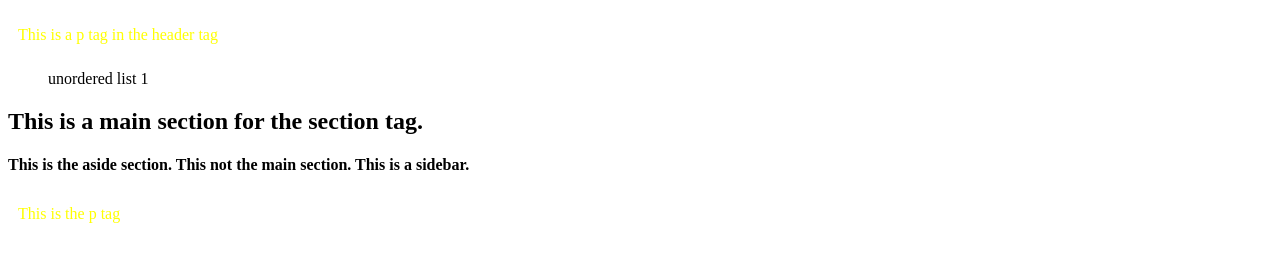
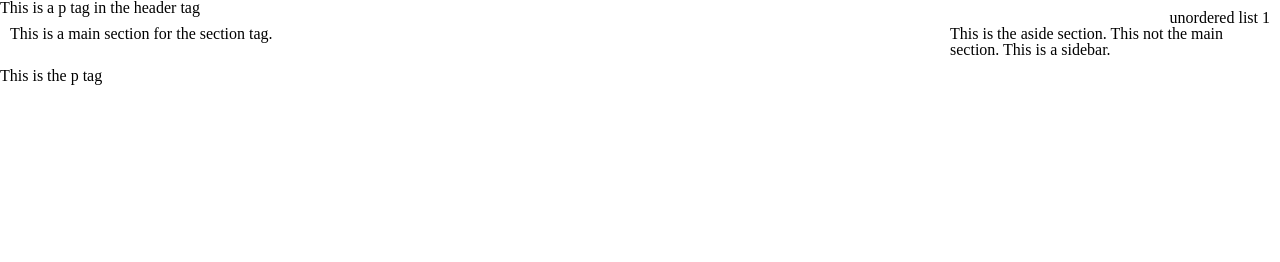
Before and after one commit to ziegeist/Test-Website, a plain HTML site: page index.html in a window 1280 px wide. Drawn offline with Linux system fonts and the light colour scheme.

Commit message:
testing floating and positions on the various tags.

```diff
--- a/styles/main.css
+++ b/styles/main.css
@@ -1,22 +1,73 @@
-p {
-	color: #ff0;
-	font-size: 16px;
+/* http://meyerweb.com/eric/tools/css/reset/
+   v2.0 | 20110126
+   License: none (public domain)
+*/
+
+html, body, div, span, applet, object, iframe,
+h1, h2, h3, h4, h5, h6, p, blockquote, pre,
+a, abbr, acronym, address, big, cite, code,
+del, dfn, em, img, ins, kbd, q, s, samp,
+small, strike, strong, sub, sup, tt, var,
+b, u, i, center,
+dl, dt, dd, ol, ul, li,
+fieldset, form, label, legend,
+table, caption, tbody, tfoot, thead, tr, th, td,
+article, aside, canvas, details, embed,
+figure, figcaption, footer, header, hgroup,
+menu, nav, output, ruby, section, summary,
+time, mark, audio, video {
+	margin: 0;
+	padding: 0;
+	border: 0;
+	font-size: 100%;
+	font: inherit;
+	vertical-align: baseline;
+}
+/* HTML5 display-role reset for older browsers */
+article, aside, details, figcaption, figure,
+footer, header, hgroup, menu, nav, section {
+	display: block;
+}
+body {
+	line-height: 1;
+}
+ol, ul {
+	list-style: none;
+}
+blockquote, q {
+	quotes: none;
+}
+blockquote:before, blockquote:after,
+q:before, q:after {
+	content: '';
+	content: none;
+}
+table {
+	border-collapse: collapse;
+	border-spacing: 0;
 }
 
-/* Long Hand */
-p {
-	padding-top: 10px;
-	padding-right: 20px;
-	padding-bottom: 10px;
-	padding-left: 20px;
+/* This is where I have specific settings */
+
+
+section {
+	float: left;
+	margin:  10px;
+	width:  600px;
 }
-
-/* Short Hand */
-p {
-	padding: 10px 20px;
+aside {
+	float: right;
+	margin:	 10px;
+	width:	320px;
 }
-
-/* Short Hand */
-p {
-	padding: 10px;
+footer {
+	clear: both;
 }
+header {
+	position: relative;
+}
+ul {
+	position: absolute;
+	right: 10px;
+	top: 10px;
+}
```
